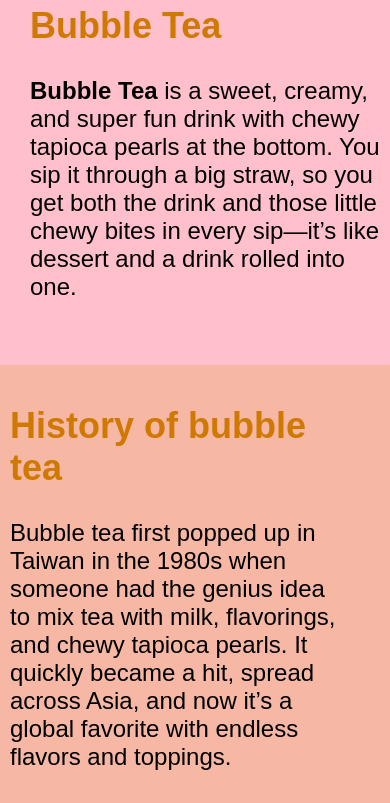
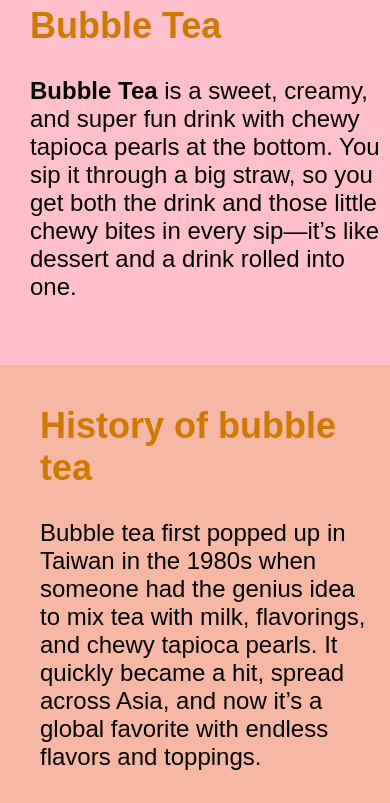
Before and after one commit to prasoonkandel/BOBA, a plain HTML site: page index.html in a window 390 px wide. Shown: the part 478-1281 px from the top of the page. Drawn offline with Linux system fonts and the light colour scheme; grey boxes are pictures that could not be loaded; a web font is replaced by a local one.

Commit message:
Update styles.css

```diff
--- a/styles.css
+++ b/styles.css
@@ -103,6 +103,6 @@ footer a {
     background-position: center center;
   }
   #history{
-    margin-right:30px;
+    margin-left:30px;
   }
 }
```
